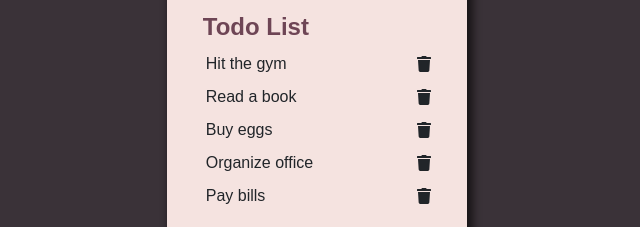
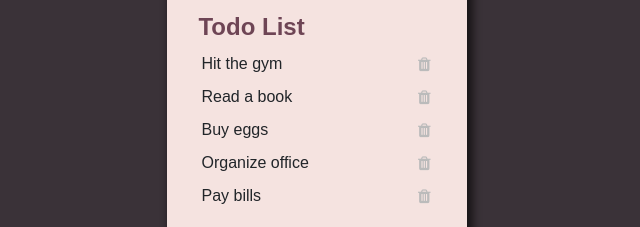
Before and after one commit to pooppicker/Todo-List, a plain HTML site: page index.html in a window 1280 px wide. Shown: the part 321-548 px from the top of the page, without its empty margins (323-963 px from the left). Drawn offline with nearby package versions, Linux system fonts and the light colour scheme.

Commit message:
change fontawesome 5 to fontawesome 4 to make icon work

```diff
--- a/index.html
+++ b/index.html
@@ -7,6 +7,7 @@
   <meta name="viewport" content="width=device-width, initial-scale=1.0">
   <link rel="stylesheet" href="https://cdn.jsdelivr.net/npm/bootstrap@4.5.3/dist/css/bootstrap.min.css"
     integrity="sha384-TX8t27EcRE3e/ihU7zmQxVncDAy5uIKz4rEkgIXeMed4M0jlfIDPvg6uqKI2xXr2" crossorigin="anonymous">
+  <link rel="stylesheet" href="https://maxcdn.bootstrapcdn.com/font-awesome/4.7.0/css/font-awesome.min.css">
   <link rel="stylesheet" href="style.css">
   <title>Todo List</title>
 </head>
@@ -38,7 +39,6 @@
   <script src="https://cdn.jsdelivr.net/npm/bootstrap@4.5.3/dist/js/bootstrap.bundle.min.js"
     integrity="sha384-ho+j7jyWK8fNQe+A12Hb8AhRq26LrZ/JpcUGGOn+Y7RsweNrtN/tE3MoK7ZeZDyx"
     crossorigin="anonymous"></script>
-    <script defer src="https://use.fontawesome.com/releases/v5.1.1/js/all.js" integrity="sha384-BtvRZcyfv4r0x/phJt9Y9HhnN5ur1Z+kZbKVgzVBAlQZX4jvAuImlIz+bG7TS00a" crossorigin="anonymous"></script>
 </body>
 
 </html>
```
